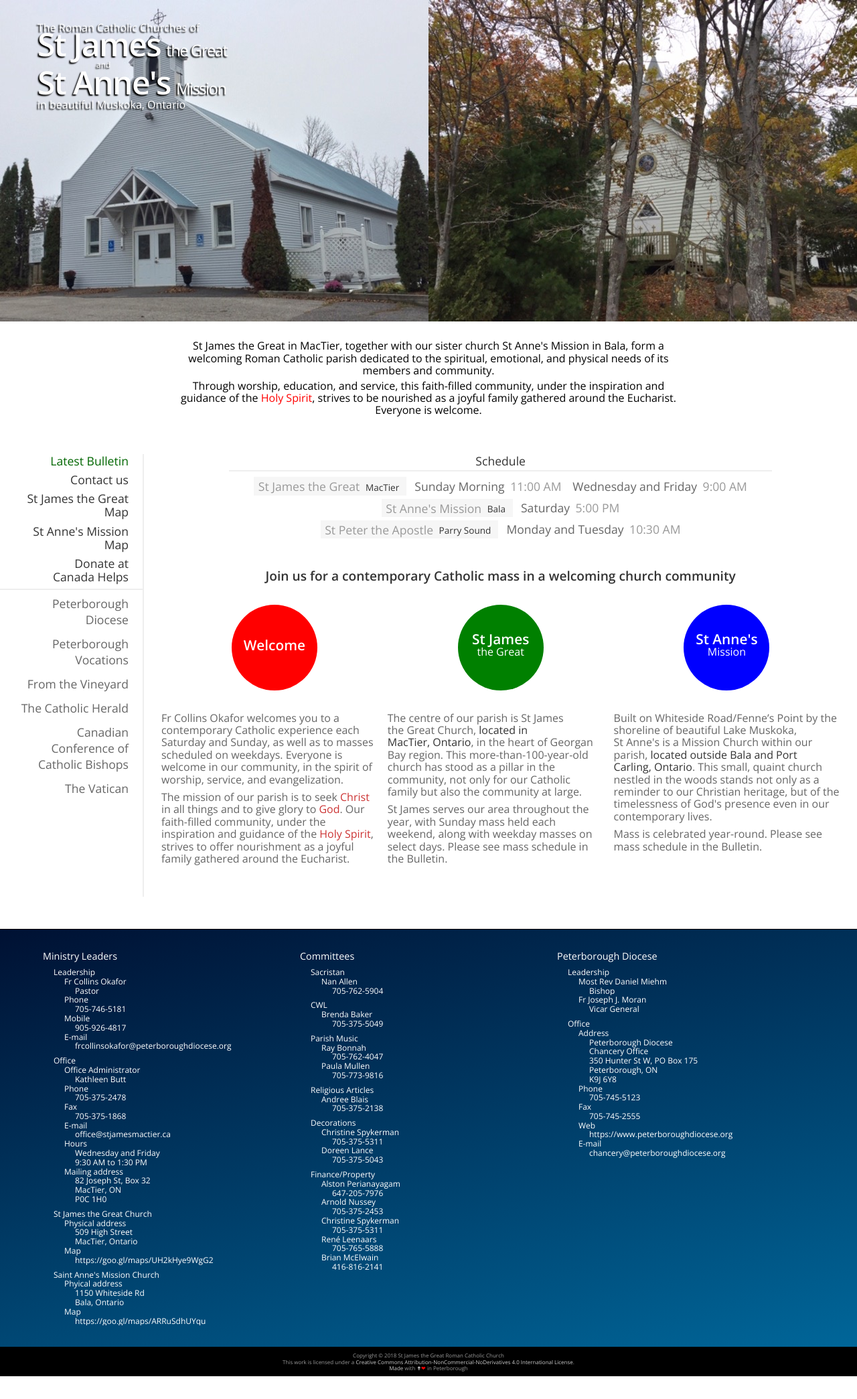
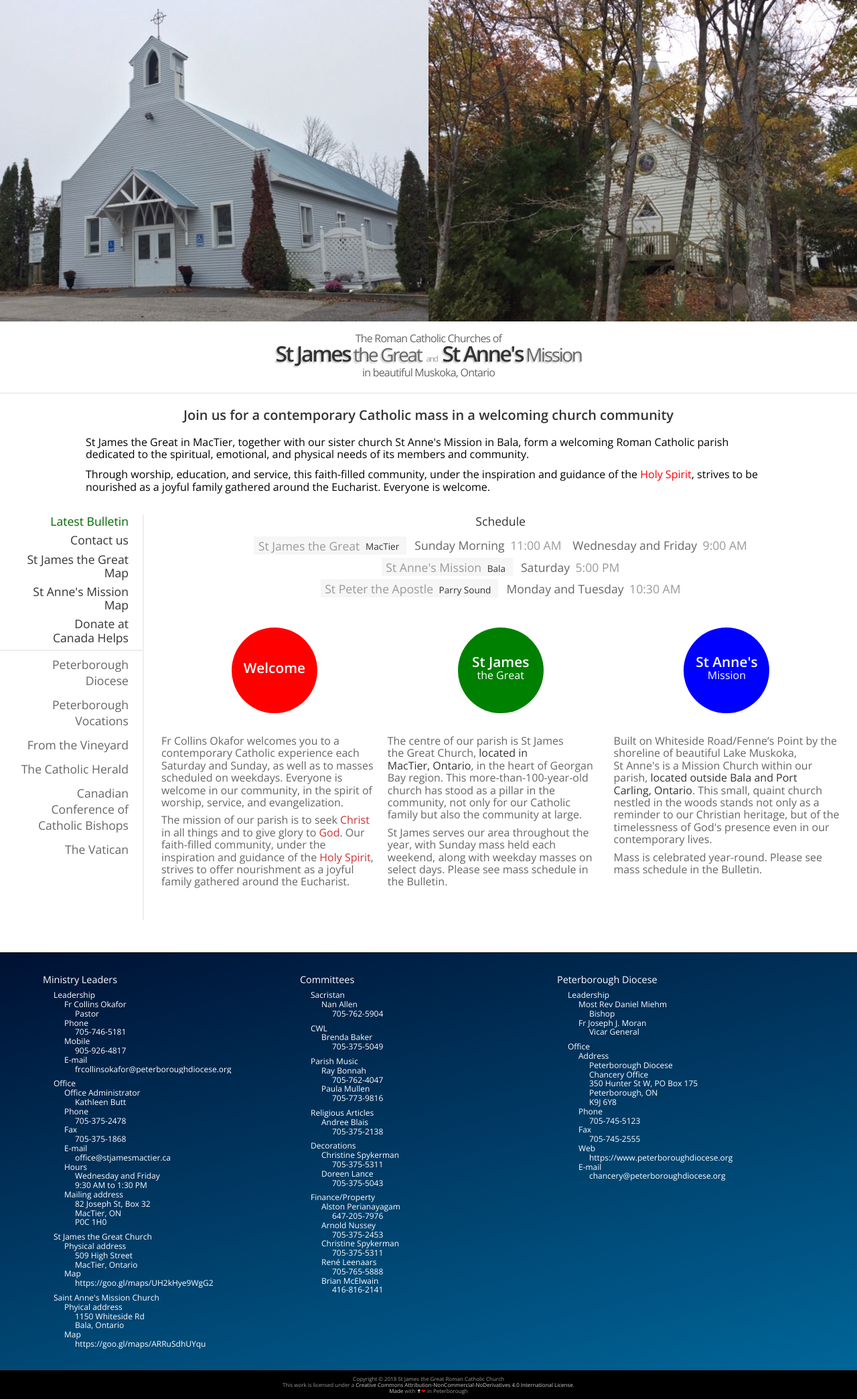
Before and after one commit to sdohtem/sdohtem.github.io, a Jekyll site: the page built from index.html, in a window 1280 px wide. Shown: the whole page at 67% size. Built offline with Jekyll 4.4.1, drawn with Linux system fonts in a browser that asks for light colours; nearby versions of some CDN libraries; before the commit the page ends 2055 px from its top, so only the background shows below that.

Commit message:
Moved banner below hero; updated welcome, schedule exposition

```diff
--- a/_data/main.yml
+++ b/_data/main.yml
@@ -4,7 +4,8 @@ hero: hero.jpg
 
 welcome:
   title: >
-    Join us for Catholic Mass in Beautiful Muskoka
+    Join us for a contemporary Catholic mass in a
+    welcoming&nbsp;church&nbsp;community
   message: |
     **St James the Great** in MacTier,
     together with our sister church
--- a/_layouts/main.html
+++ b/_layouts/main.html
@@ -38,6 +38,14 @@
 <div id="width-indicator"></div>
 {% endif %}
 
+<!-- HERO -->
+
+{% if page.mnemonic == 'index' %}
+
+<img id="hero" src="{{ site.data.main.hero | prepend: site.images_path | relative_url }}">
+
+{% endif %}
+
 <!-- BANNER -->
 
 <header id="banner">
@@ -45,25 +53,12 @@
   <div class="banner-church">
     <span class="banner-church-name">St James</span>
     <span class="banner-church-appellation">the Great</span>
-  </div>
-  <div class="banner-and">and</div>
-  <div class="banner-church">
+    <span class="banner-and">and</span>
     <span class="banner-church-name">St Anne&apos;s</span>
     <span class="banner-church-appellation">Mission</span>
   </div>
   <div class="banner-muskoka">in beautiful Muskoka, Ontario</div>
-  <!-- <div class="banner-location">in MacTier and Bala, Ontario</div> -->
 </header>
-
-<!-- HERO -->
-
-{% if page.mnemonic == 'index' %}
-
-<div id="hero">
-  <img src="{{ site.data.main.hero | prepend: site.images_path | relative_url }}">
-</div>
-
-{% endif %}
 
 <!-- WELCOME -->
 
@@ -71,7 +66,7 @@
 {% assign welcome = site.data.main.welcome %}
 
 <section id="welcome">
-  <!-- <h1 id="welcome-title">{{ welcome.title }}</h1> -->
+  <h1 id="welcome-title">{{ welcome.title | markdownify }}</h1>
   <div id="welcome-message" class="markdown">{{ welcome.message | markdownify }}</div>
 </section>
 
--- a/index.html
+++ b/index.html
@@ -43,9 +43,8 @@ open_graph_description: >
 {% assign exposition = site.data.index.exposition %}
 
 <section id="exposition">
-  <h1 id="exposition-title">{{ exposition.title }}</h1>
   <div class="pure-g">
-    {% for item in exposition.items %}
+    {% for item in exposition %}
     {% assign combined_style = '' %}
     {% if item.color %}{% capture color_style %}color:{{item.color}}{% endcapture %}{% assign combined_style = combined_style | append: color_style %}{% endif %}
     {% if item.background %}{% capture background_style %};background-color:{{item.background}}{% endcapture %}{% assign combined_style = combined_style | append: background_style %}{% endif %}
--- a/styles/layout.scss
+++ b/styles/layout.scss
@@ -100,83 +100,77 @@ div.markdown td { font-weight: 300; }
 {% endif %}
 
 
+/* SECTION: HERO */
+
+#hero { display: block; width: 100%; cursor: default; }
+
+
 /* SECTION: BANNER */
 
 #banner {
-  position: absolute; z-index: 1;
-  padding: 2rem 0 0 2rem;
-  color: white; text-shadow: -2px 2px 2px black;
+  position: relative;
+  border-bottom: 2px solid #eee;
+  padding: 1rem 0;
+  text-align: center;
+  color: #333;
 }
 
-div.banner-rcc { font-weight: 400; font-size: 0.85rem; }
+div.banner-rcc { font-weight: 400; font-size: 0.75rem; color: #666; }
 
-div.banner-church { position: relative; }
-#banner > div:nth-of-type(2) { top: -0.25rem; }
-#banner > div:nth-of-type(4) { top: -1rem; }
+div.banner-church { position: relative; top: -0.25rem; }
 
 span.banner-church-name {
   font-weight: 600; font-size: 1.5rem; letter-spacing: -0.1rem;
+  text-shadow: -2px 2px 2px #ccc;
 }
 
 span.banner-church-appellation {
-  margin-left: 0.25rem;
-  font-weight: 400; font-size: 1rem; letter-spacing: -0.1rem;
+  font-weight: 400; font-size: 1.25rem; letter-spacing: -0.1rem;
+  color: #666; text-shadow: -2px 2px 2px #ccc;
 }
 
-div.banner-and {
-  position: relative; top: -0.5rem; left: 2.75rem;
-  font-weight: 400; font-size: 0.75rem;
+span.banner-and {
+  position: relative; top: -0.05rem;
+  padding: 0 0.2rem;
+  font-weight: 400; font-size: 0.65rem; letter-spacing: -0.05rem;
+  color: #999;
 }
 
 div.banner-muskoka {
-  position: relative; top: -1rem;
-  font-weight: 400; font-size: 0.85rem;
+  position: relative; top: -0.25rem;
+  font-weight: 400; font-size: 0.75rem;
+  color: #666;
 }
 
 @media screen and (min-width: 35.5rem) {
-  #banner { padding-left: 3.5rem; }
-  div.banner-rcc { font-size: 1rem; }
-  #banner > div:nth-of-type(2) { top: -0.75rem; }
-  #banner > div:nth-of-type(4) { top: -1.5rem; }
-  span.banner-church-name { font-size: 3rem; }
-  span.banner-church-appellation { font-size: 1.5rem; }
-  div.banner-and { top: -1rem; left: 5.5rem; font-size: 0.75rem; }
-  div.banner-muskoka { top: -1.75rem; font-size: 1rem; }
+  div.banner-rcc { font-size: 1rem; letter-spacing: -0.05rem; }
+  span.banner-church-name { font-size: 2rem; letter-spacing: -0.15rem; }
+  span.banner-church-appellation { font-size: 1.75rem; letter-spacing: -0.15rem; }
+  span.banner-and { font-size: 0.75rem; letter-spacing: -0.1rem; }
+  div.banner-muskoka { font-size: 1rem; letter-spacing: -0.05rem; }
 }
-
-
-/* SECTION: HERO */
-
-#hero {
-  position: relative;
-  cursor: default;
-}
-
-#hero > img {
-  width: 100%;
-  background-color: white;
-}
-
-
-
 
 
 /* SECTION: WELCOME */
 
-#welcome {
-  padding: 1rem 0;
+#welcome { margin: 1rem 5%; }
+
+#welcome-title {
+  margin: 0;
+  font-weight: 600; font-size: 1rem;
   text-align: center;
-  // background-color: #c33;
+  color: #333;
 }
 
-#welcome-message { margin: 0.5rem 5% 0 5%; }
-#welcome-message > p { font-size: 1rem; }
+#welcome-message { margin-top: 0.5rem; }
+#welcome-message > p { margin-top: 0.75rem; font-size: 1rem; }
 #welcome-message em { font-style: normal; color: red; }
 #welcome-message strong { font-weight: 400; }
 
-@media screen and (min-width: 48rem) { #welcome-message { margin: 0.5rem 10%; } }
-@media screen and (min-width: 64rem) { #welcome-message { margin: 0.5rem 15%; } }
-@media screen and (min-width: 80rem) { #welcome-message { margin: 0.5rem 20%; } }
+@media screen and (min-width: 48rem) {
+  #welcome { margin: 1rem 10%; }
+  #welcome-title { font-size: 1.25rem; }
+}
 
 
 /* SECTION: NAVIGATION & CONTENT */
--- a/styles/pages.scss
+++ b/styles/pages.scss
@@ -14,7 +14,6 @@
 
 #index-schedule-title {
   margin: 0 5%; padding-bottom: 0.25rem;
-  border-bottom: 2px solid #eee;
   font-weight: 400; font-size: 0.9rem;
   color: #333;
 }
@@ -78,13 +77,6 @@ span.index-schedule-time {
 
 #exposition { margin: 3rem 10% 0 10%; }
 
-#exposition-title {
-  margin: 0 auto 2rem auto;
-  font-weight: 600; font-size: 1.1rem;
-  text-align: center;
-  color: #333;
-}
-
 div.exposition-item { margin-bottom: 3rem; }
 
 div.exposition-item-patch {
@@ -117,7 +109,6 @@ div.exposition-item-text em { font-style: normal; color: #c33; }
 }
 
 @media screen and (min-width: 64rem) {
-  #exposition-title { font-size: 1.2rem; }
   div.exposition-item-patch { width: 8rem; height: 8rem; line-height: 8rem; }
   div.exposition-item-patch-blurb p { font-size: 1rem; line-height: 1.1rem; }
   div.exposition-item-patch-blurb em { font-size: 1.1rem; }
```
Also changed, not shown: _data/index.yml (+46 -50 lines).
